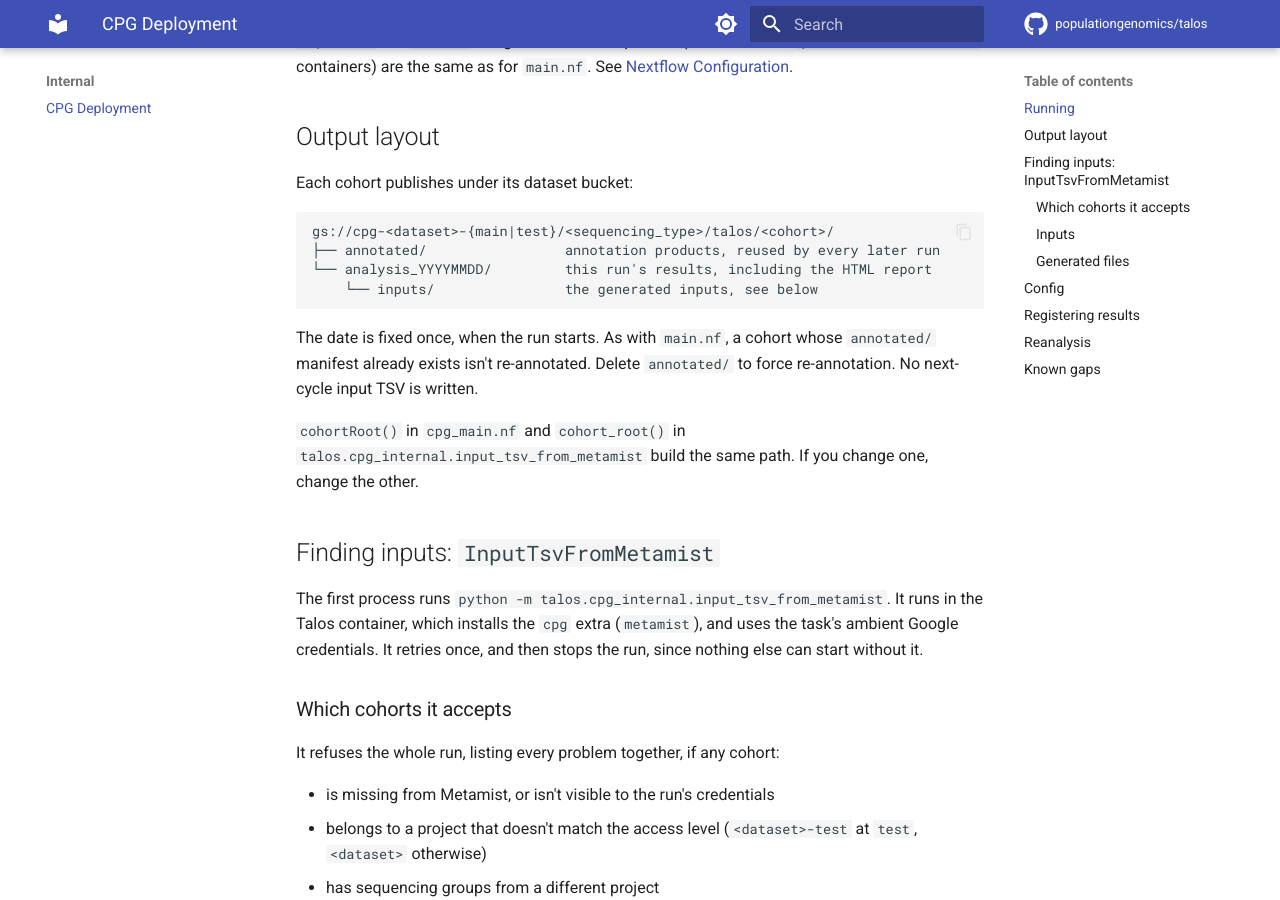
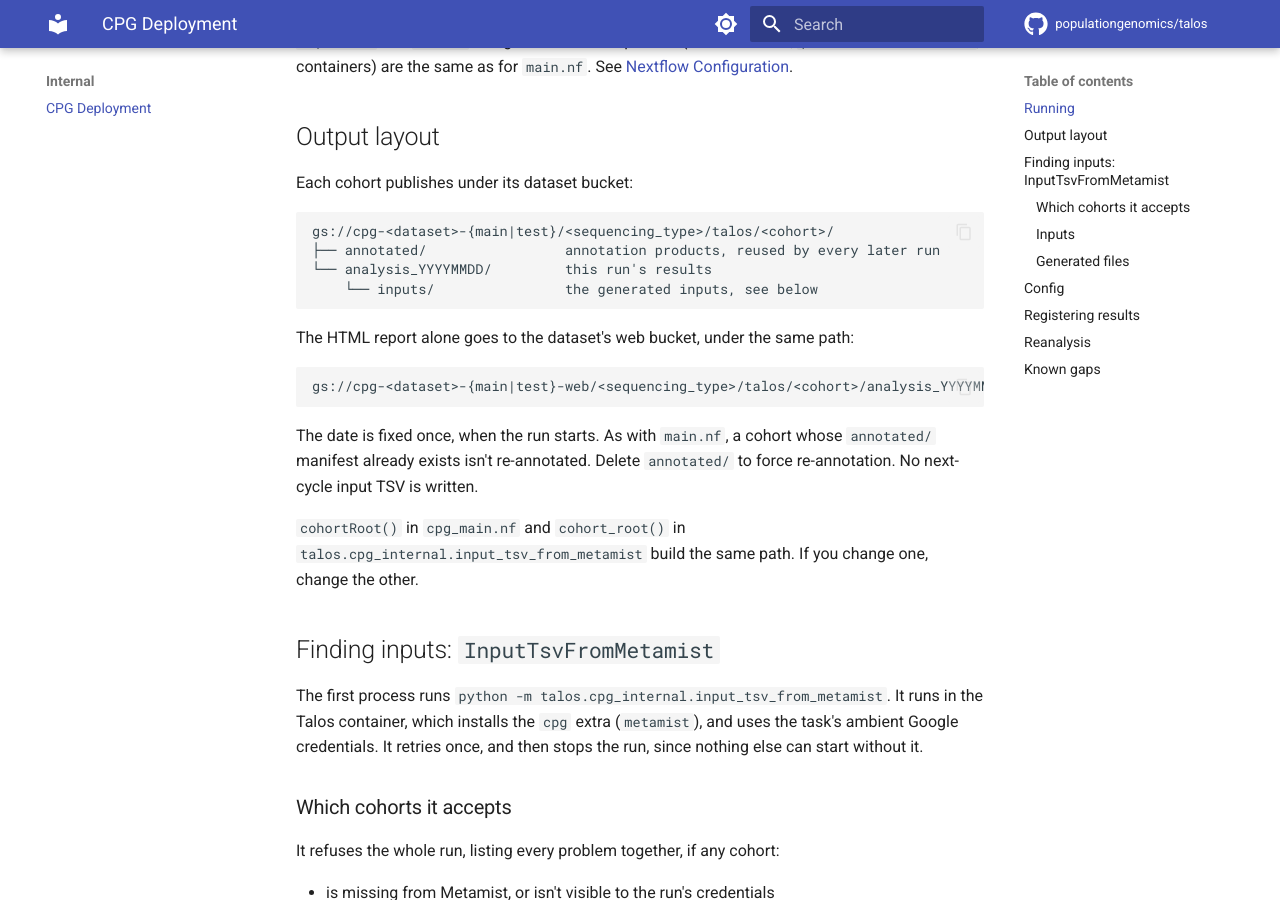
Before and after one commit to populationgenomics/talos2, an MkDocs documentation site: the page built from docs/CpgDeployment.md, in a window 1280 px wide and 900 px high, scrolled down 1113 px. Built offline with MkDocs 1.6.1 and Material for MkDocs 9.7.7, drawn with Linux system fonts in a browser that asks for light colours; comment, search, counter and statistics services are not loaded.

Commit message:
output location and nf linting

````diff
--- a/docs/CpgDeployment.md
+++ b/docs/CpgDeployment.md
@@ -41,8 +41,14 @@ Each cohort publishes under its dataset bucket:
 ```
 gs://cpg-<dataset>-{main|test}/<sequencing_type>/talos/<cohort>/
 ├── annotated/                 annotation products, reused by every later run
-└── analysis_YYYYMMDD/         this run's results, including the HTML report
+└── analysis_YYYYMMDD/         this run's results
     └── inputs/                the generated inputs, see below
+```
+
+The HTML report alone goes to the dataset's web bucket, under the same path:
+
+```
+gs://cpg-<dataset>-{main|test}-web/<sequencing_type>/talos/<cohort>/analysis_YYYYMMDD/<cohort>_report_<date>.html
 ```
 
 The date is fixed once, when the run starts. As with `main.nf`, a cohort whose `annotated/` manifest already
@@ -147,7 +153,7 @@ With `--metamist`, each cohort's published outputs are registered in Metamist, i
 | **Analysis type** | **Output**                                           |
 |-------------------|------------------------------------------------------|
 | `aip-results`     | `analysis_YYYYMMDD/<cohort>_full_results_<date>.json` |
-| `aip-report`      | `analysis_YYYYMMDD/<cohort>_report_<date>.html`       |
+| `aip-report`      | `analysis_YYYYMMDD/<cohort>_report_<date>.html`, in the `-web` bucket |
 
 These are the types Talos v1 registered. Each is a separate task (`RegisterResults`, `RegisterReport`), in the
 Talos container, running `cpg_utils.metamist_registration`. `publishDir` copies in the background, so each
````
Also changed, not shown: 5 other files.
